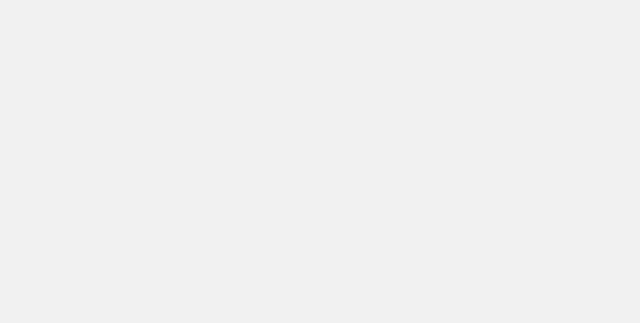
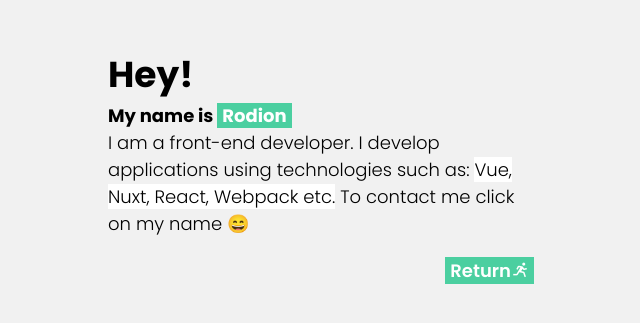
Before and after one commit to RodyaFront/todo-app_vue-nuxt, a Nuxt app: page /home in a window 1280 px wide. Before the commit this address had no page. Shown: the part 235-558 px from the top of the page, without its empty margins (319-959 px from the left). Built offline with nearby package versions, Linux system fonts and the light colour scheme; what vue-fragment, vuesax would draw is missing.

Commit message:
About me page / page transition practice

```diff
--- a/components/ImportModal.vue
+++ b/components/ImportModal.vue
@@ -126,7 +126,6 @@ export default {
       this.isFormValid = false
     },
     copyTextToClipboard(text) {
-      console.log('this')
       const textArea = document.createElement('textarea')
       textArea.style.position = 'fixed'
       textArea.style.top = 0
--- a/components/TodoCardSubTask.vue
+++ b/components/TodoCardSubTask.vue
@@ -4,7 +4,7 @@
       <div class="sub-task__title">{{ data.title }}</div>
       <div class="sub-task__content">{{ data.content }}</div>
     </div>
-    <div class="sub-task__tasks" v-if="data.subtasks">
+    <div v-if="data.subtasks" class="sub-task__tasks">
       <TodoCardSubTask
         v-for="task in data.subtasks"
         :key="task.id"
--- a/layouts/default.vue
+++ b/layouts/default.vue
@@ -1,5 +1,5 @@
 <template>
-  <div class="container">
+  <div class="default-layout">
     <Nuxt />
   </div>
 </template>
--- a/nuxt.config.js
+++ b/nuxt.config.js
@@ -13,6 +13,11 @@ export default {
       },
     ],
     link: [{ rel: 'icon', type: 'image/x-icon', href: '/favicon.ico' }],
+  },
+
+  pageTransition: {
+    name: 'default',
+    mode: '',
   },
 
   // Global CSS: https://go.nuxtjs.dev/config-css
--- /dev/null
+++ b/pages/home/index.vue
@@ -0,0 +1,29 @@
+<template>
+  <div class="home-page">
+    <div class="container">
+      <h1>Hey!</h1>
+      <h4>
+        My name is
+        <a
+          href="https://www.linkedin.com/in/rodion-hordienko-8a3090232/"
+          target="_blank"
+          >Rodion</a
+        >
+      </h4>
+      <p>
+        I am a front-end developer. I develop applications using technologies
+        such as: <mark>Vue, Nuxt, React, Webpack etc.</mark>
+        To contact me click on my name 😄
+      </p>
+      <div class="home-page__link-wrapper">
+        <nuxt-link to="/" class="home-page__link">
+          Return <i class="bx bx-run"> </i
+        ></nuxt-link>
+      </div>
+    </div>
+  </div>
+</template>
+
+<script>
+export default {}
+</script>
--- a/pages/index.vue
+++ b/pages/index.vue
@@ -1,5 +1,6 @@
 <template>
   <div class="main-page">
+    <div class="container">
       <div class="todo">
         <div class="todo__wrapper">
           <div class="todo__header">
@@ -87,6 +88,10 @@
         @closeModal="handleCloseEditModal"
         @saveData="handleSaveEditedTodo"
       />
+      <nuxt-link to="/home" class="hp-link"
+        >About me <i class="bx bx-info-circle"></i
+      ></nuxt-link>
+    </div>
   </div>
 </template>
 
@@ -213,7 +218,6 @@ export default {
     },
     handleSaveEditedTodo(editedTodo) {
       const idx = this.todos.findIndex((todo) => todo.id === editedTodo.id)
-      console.log(editedTodo)
       this.todos[idx] = editedTodo
     },
     handleSaveNewTodo(newTodo) {
--- /dev/null
+++ b/theme/_transition-page.scss
@@ -0,0 +1,25 @@
+$t-duration: 800ms;
+$t-delay: 300ms;
+
+.default-enter-active,
+.default-leave-active {
+  transition-property: opacity, transform;
+  transition-duration: $t-duration;
+  transition-timing-function: ease-in-out;
+}
+
+.default-enter-active {
+  position: fixed;
+  top: 0;
+  left: 0;
+  width: 100vw;
+  transform: translate3d(0, 100vh, 0);
+}
+
+.default-leave-to {
+  opacity: 0.2;
+  transform: translate3d(0, -80vh, 0);
+}
+.default-enter-to {
+  transform: translate3d(0, 0, 0);
+}
--- a/theme/index.scss
+++ b/theme/index.scss
@@ -1,72 +1,84 @@
 @import 'config';
 @import 'params';
 @import 'general';
+@import 'transition-page';
 
 /* Main Styles */
 .main-page {
   padding-top: 60px;
 }
+
 .todo {
   &__sub-tasks {
     margin-top: 15px;
+
     & .sub-task {
       &__item {
         padding: 5px 5px;
         border-radius: 5px;
         border: 1px solid rgba(213, 213, 213, 0.49);
         transition: 150ms ease-in-out;
+
         &:hover {
           border-color: lighten($main-color, 25%);
         }
       }
+
       &__content {
-        padding: 0 10px;
+        padding: 0 10px 0 5px;
+        font-size: 13px;
+        font-weight: 400;
+        opacity: 0.8;
       }
+
       &__tasks {
         border-radius: 5px;
         border: 1px solid rgba(213, 213, 213, 0.49);
       }
+
       &__title {
         font-size: 18px;
         font-weight: 500;
       }
-      &__content {
-        font-size: 13px;
-        font-weight: 400;
-        opacity: 0.8;
-        padding-left: 5px;
-      }
     }
   }
+
   &__wrapper {
     padding: 20px;
   }
+
   &__title {
     font-size: 24px;
     font-weight: 600;
   }
+
   &__content {
     margin-top: 8px;
   }
+
   &__footer {
     text-align: center;
     margin-top: 25px;
+
     small {
       transition: 1000ms ease-in-out;
       color: #9a9a9a;
     }
   }
+
   &__buttons {
     margin-top: 18px;
     display: flex;
     justify-content: space-between;
     opacity: 0;
     transition: 250ms ease-in-out;
+
     & div {
       display: flex;
       align-items: center;
     }
   }
+
   &__header {
     display: flex;
     justify-content: space-between;
@@ -76,9 +88,11 @@
     border-radius: 20px;
     background-color: #fff;
   }
+
   &__panel {
     display: flex;
     gap: 10px;
+
     & i {
       margin-right: 5px;
     }
@@ -91,6 +105,7 @@
     gap: 40px;
     min-height: 250px;
   }
+
   &__empty-message {
     width: 100%;
     height: 100%;
@@ -114,16 +129,20 @@
     display: flex;
     flex-direction: column;
     justify-content: space-between;
+
     &.done {
       background-color: #effff3;
       opacity: 0.5;
     }
+
     &:hover {
       transform: scale(1.01);
       box-shadow: 0 0 9px 5px rgba(0, 0, 0, 0.1);
+
       & .todo__buttons {
         opacity: 1;
       }
+
       &.done {
         transform: scale(1);
         box-shadow: none;
@@ -137,14 +156,17 @@
   .vs-dialog {
     min-width: 300px;
   }
+
   &__form {
     .vs-input-parent + .vs-input-parent {
       margin-top: 25px;
     }
+
     input {
       width: 100%;
     }
   }
+
   .footer-dialog {
     &.flex {
       display: flex;
@@ -152,5 +174,78 @@
   }
 }
 
+.home-page {
+  height: 100vh;
+  display: flex;
+  flex-direction: column;
+  justify-content: center;
+  align-items: center;
+
+  .container {
+    max-width: 450px;
+  }
+
+  &__link-wrapper {
+    margin-top: 20px;
+    display: flex;
+    justify-content: flex-end;
+  }
+
+  &__link {
+    display: inline-flex;
+    align-items: center;
+    justify-content: center;
+    font-weight: 600;
+    padding: 2px 9px;
+    background-color: $main-color;
+    color: #fff;
+
+    & i {
+      transition: 250ms ease-in-out;
+    }
+  }
+
+  mark {
+    background-color: #fff;
+  }
+
+  a {
+    transition: 250ms ease-in-out;
+    background-color: $main-color;
+    padding: 0 5px;
+    color: #fff;
+
+    &:hover {
+      transform: scale(1.01);
+      box-shadow: 0 5px 7px rgba(7, 7, 21, 0.24);
+      background-color: darken($main-color, 5%);
+    }
+  }
+}
+
+.hp-link {
+  position: absolute;
+  left: 50%;
+  top: 15px;
+  transform: translateX(-50%);
+  color: rgba(0, 0, 0, 0.62);
+  padding: 3px 8px;
+  border-radius: 14px;
+  transition: 250ms ease-in-out;
+  font-size: 14px;
+  display: flex;
+  justify-content: center;
+  align-items: center;
+
+  & i {
+    padding-left: 5px;
+  }
+
+  &:hover {
+    background-color: #fff;
+    color: #000;
+  }
+}
+
 /* Always Last */
 @import 'media';
```
Lines whose indentation alone changed are shown as unchanged.
